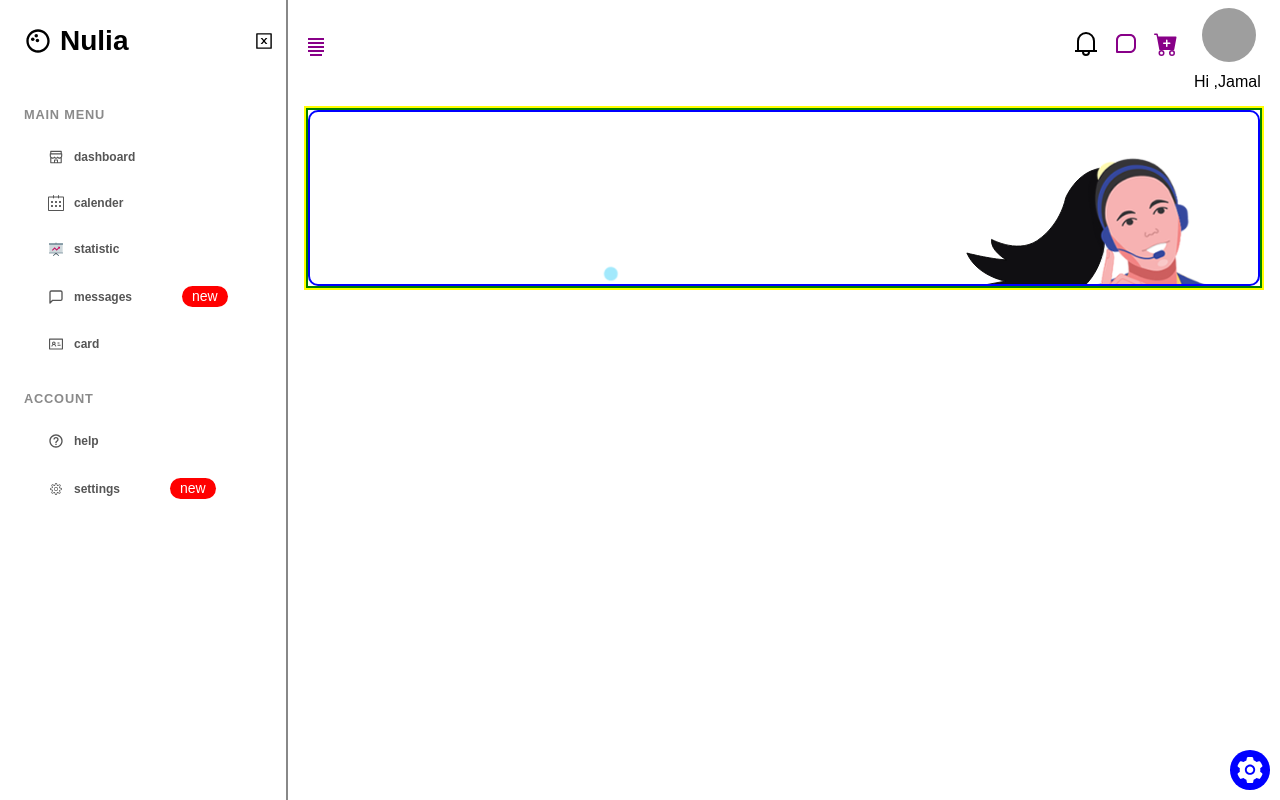
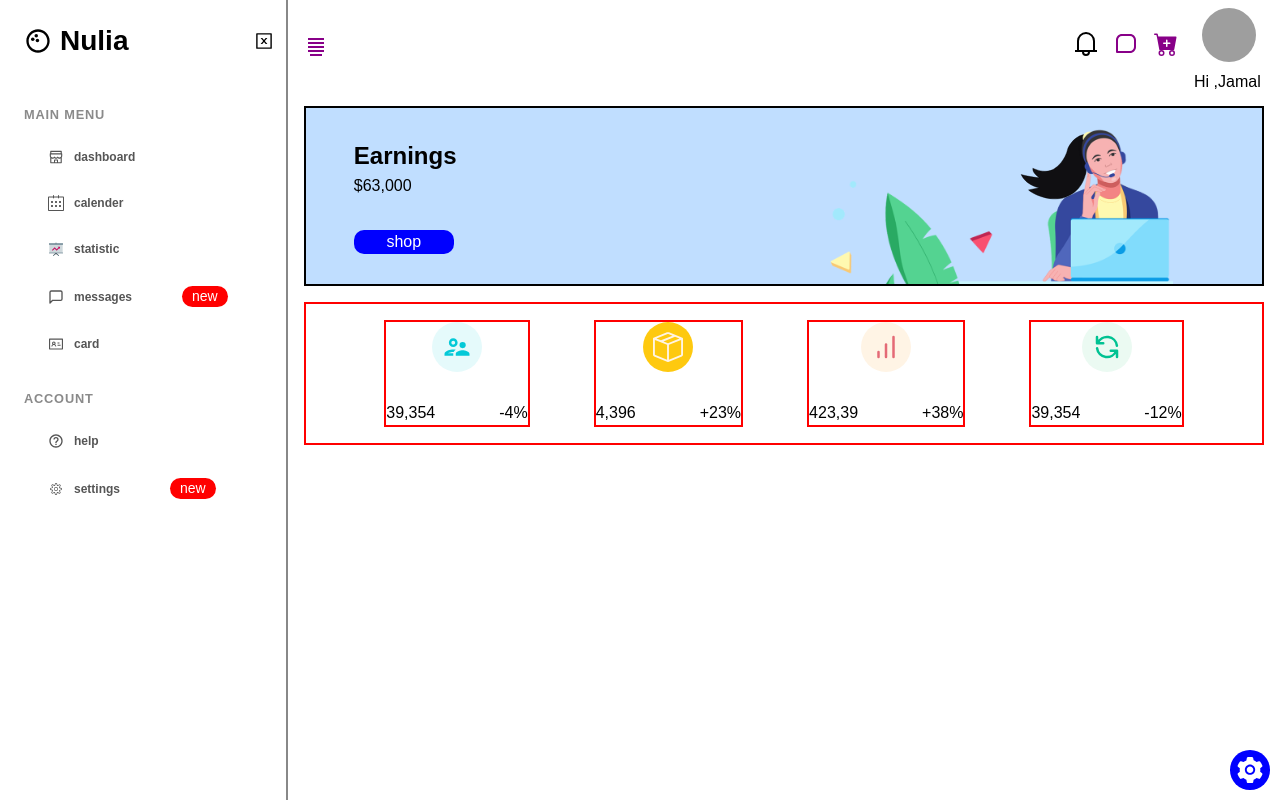
Before and after one commit to jamalEden3/react-crud, a React (Create React App) app: page / in a window 1280 px wide. Built offline with nearby package versions, Linux system fonts and the light colour scheme; grey boxes are pictures that could not be loaded.

Commit message:
add ecommerce section

```diff
--- a/src/components/Button.jsx
+++ b/src/components/Button.jsx
@@ -1,9 +1,15 @@
-import React from 'react'
+import React from 'react';
+import styled from 'styled-components';
 
-function Button() {
+function Button({ bgColor, color, size, borderRad, content }) {
   return (
-    <div>Button</div>
+    <Wrapper style={{backgroundColor: bgColor, color: color, size: size, borderRadius: borderRad, width: size}}>
+      {content}
+    </Wrapper>
   )
 }
 
+const Wrapper = styled.button`
+
+`
 export default Button
--- a/src/components/index.jsx
+++ b/src/components/index.jsx
@@ -5,4 +5,4 @@ export { default as Chat } from './Chat';
 export { default as Notification } from './Notification';
 export { default as Cart } from './Cart';
 export { default as UserProfile } from './UserProfile';
-export { default as Ecommerce } from '../pages/Ecommerce';
+export { default as Button } from './Button';
--- a/src/data.js
+++ b/src/data.js
@@ -8,6 +8,14 @@ import { FiMessageSquare } from "react-icons/fi";
 import { AiOutlineIdcard } from "react-icons/ai";
 import { BiHelpCircle } from "react-icons/bi";
 import { CiSettings } from "react-icons/ci";
+
+import { MdOutlineSupervisorAccount } from "react-icons/md";
+import { BsBoxSeam  } from "react-icons/bs";
+import { FiBarChart  } from "react-icons/fi";
+import { HiOutlineRefresh   } from "react-icons/hi";
+
+
+
 
 
 
@@ -57,3 +65,46 @@ export  const links = [
     },
 
 ]
+
+
+
+
+export const earningData = [
+    {
+      icon: <MdOutlineSupervisorAccount />,
+      amount: '39,354',
+      percentage: '-4%',
+      title: 'Customers',
+      iconColor: '#03C9D7',
+      iconBg: '#E5FAFB',
+      pcColor: 'red-600',
+    },
+    {
+      icon: <BsBoxSeam />,
+      amount: '4,396',
+      percentage: '+23%',
+      title: 'Products',
+      iconColor: 'rgb(255, 244, 229)',
+      iconBg: 'rgb(254, 201, 15)',
+      pcColor: 'green-600',
+    },
+    {
+      icon: <FiBarChart />,
+      amount: '423,39',
+      percentage: '+38%',
+      title: 'Sales',
+      iconColor: 'rgb(228, 106, 118)',
+      iconBg: 'rgb(255, 244, 229)',
+
+      pcColor: 'green-600',
+    },
+    {
+      icon: <HiOutlineRefresh />,
+      amount: '39,354',
+      percentage: '-12%',
+      title: 'Refunds',
+      iconColor: 'rgb(0, 194, 146)',
+      iconBg: 'rgb(235, 250, 242)',
+      pcColor: 'red-600',
+    },
+  ];
--- a/src/pages/Ecommerce.jsx
+++ b/src/pages/Ecommerce.jsx
@@ -1,40 +1,120 @@
 import React from 'react';
 import styled from 'styled-components';
+
+import { Button } from '../components';
+
+import { earningData } from '../data';
 
 import img from '../assets/welcome-bg.svg';
 
 function Ecommerce() {
   return (
     <Wrapper>
-      <div className='flex cc'>
+      <div className='banner-box flex'>
         <div className='banner' style={{ backgroundImage: `url(${img})` }}>
+          <div className='flex banner-content'>
+            <div>
+              <h2>Earnings</h2>
+              <p>$63,000</p>
+            </div>
+            <Button
+              bgColor="blue"
+              color= "#fff"
+              content='shop'
+              borderRad="10px"
+              size="100px"/>
+          </div>
+        </div> {/* banner */}
+      </div>
 
-        </div>
+
+      <div className='icons-box flex'>
+        {
+          earningData.map((item) => (
+          <div className='icon-data flex' key={item.title}>
+            <button
+              className='icon-btn'
+              type='button'
+              style={{ color: item.iconColor, backgroundColor: item.iconBg }}
+              >
+              {item.icon}
+            </button>
+            <div className='flex'>
+              <p>
+                <span>{item.amount}</span>
+              </p>
+              <p>
+                <span>{item.percentage}</span>
+              </p>
+            </div>
+          </div>
+        ))}
       </div>
     </Wrapper>
   )
 }
 
 const Wrapper = styled.div`
-  border: 2px solid yellow;
   margin-top: 12px;
-
-  .cc {
-    border: 2px solid green;
+  .banner-box {
+    border: 2px solid #000;
+    background-color: #C0DEFF;
     justify-content: center;
     align-items: center;
   }
 
   .banner {
-    border: 2px solid blue;
     height: 11rem;
-    background-size: cover;
+    background-size: contain;
     width: 100%;
     background-repeat: no-repeat;
     border-radius: 10px;
-    background-position-x: 30px;
+    background-position-x: 90%;
+    position: relative;
+
+
+    @media (min-width: 1024px) {
+      width: 90%;
+     }
   }
 
+  .banner-content {
+    width: 50%;
+    margin: 0;
+    position: absolute;
+    top: 50%;
+    transform: translateY(-50%);
+    flex-direction: column;
+    --gap: 2rem;
+  }
+
+
+  .icons-box {
+    border: 2px solid red;
+    margin-top: 1rem;
+    flex-wrap: wrap;
+    justify-content: center;
+    align-items: center;
+    --gap: 4rem;
+    padding: 1rem 1.2rem;
+  }
+
+  .icon-btn {
+    border-radius: 50%;
+    width: 50px;
+    height: 50px;
+    font-size: 2rem;
+    display: flex;
+    justify-content: center;
+    align-items: center;
+    padding: 10px;
+  }
+  .icon-data {
+    flex-direction: column;
+    border: 2px solid red;
+    align-items: center;
+    gap: 1.8rem;
+  }
 `
 
 export default Ecommerce;
--- a/src/styles/base.style.js
+++ b/src/styles/base.style.js
@@ -135,8 +135,11 @@ export const baseStyle = `
       position: fixed;
     }
 
-    .flow > *:where(:not(:first-child)) {
-      margin-top: var(--flow-space, 1rem);
+    .flow-y > *:where(:not(:first-child)) {
+      margin-top: var(--flow-y-space, 1rem);
+  }
+    .flow-x > *:where(:not(:first-child)) {
+      margin-left: var(--flow-x-space, 1rem);
   }
 
 
```
